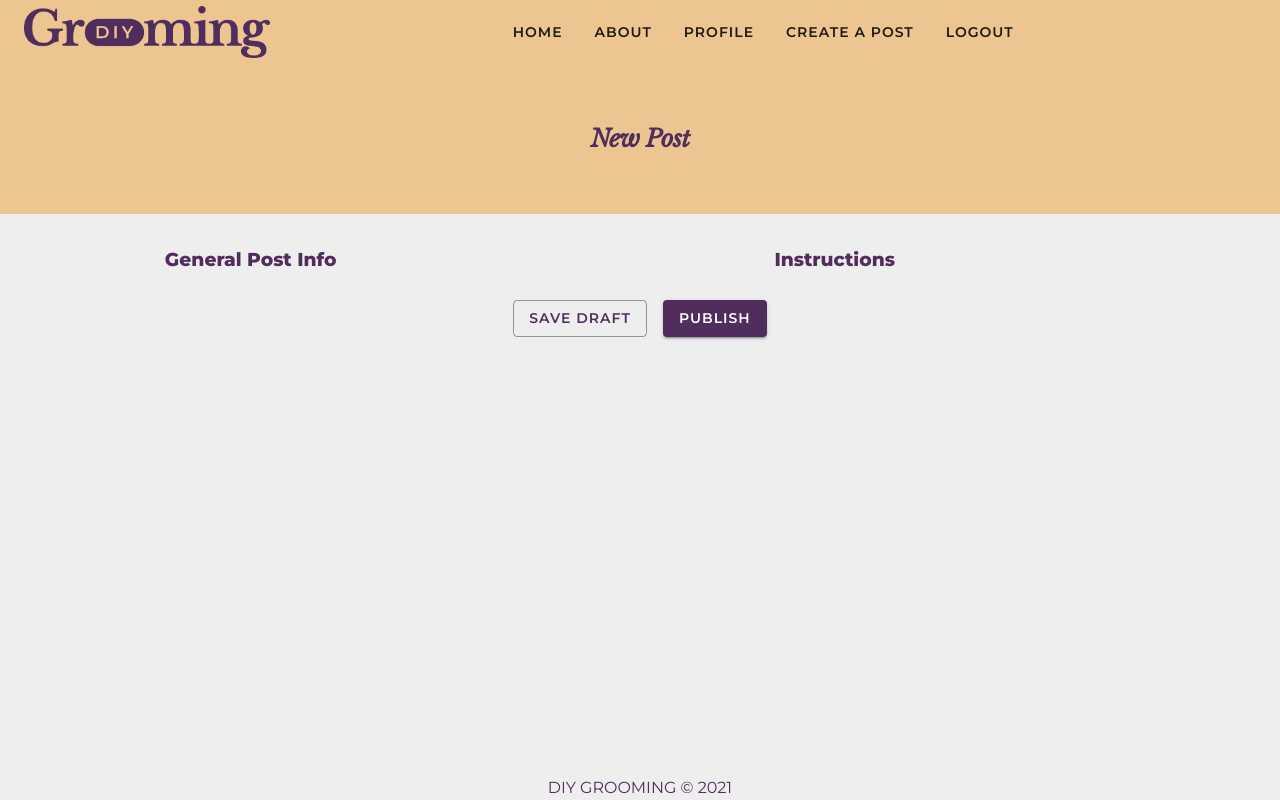
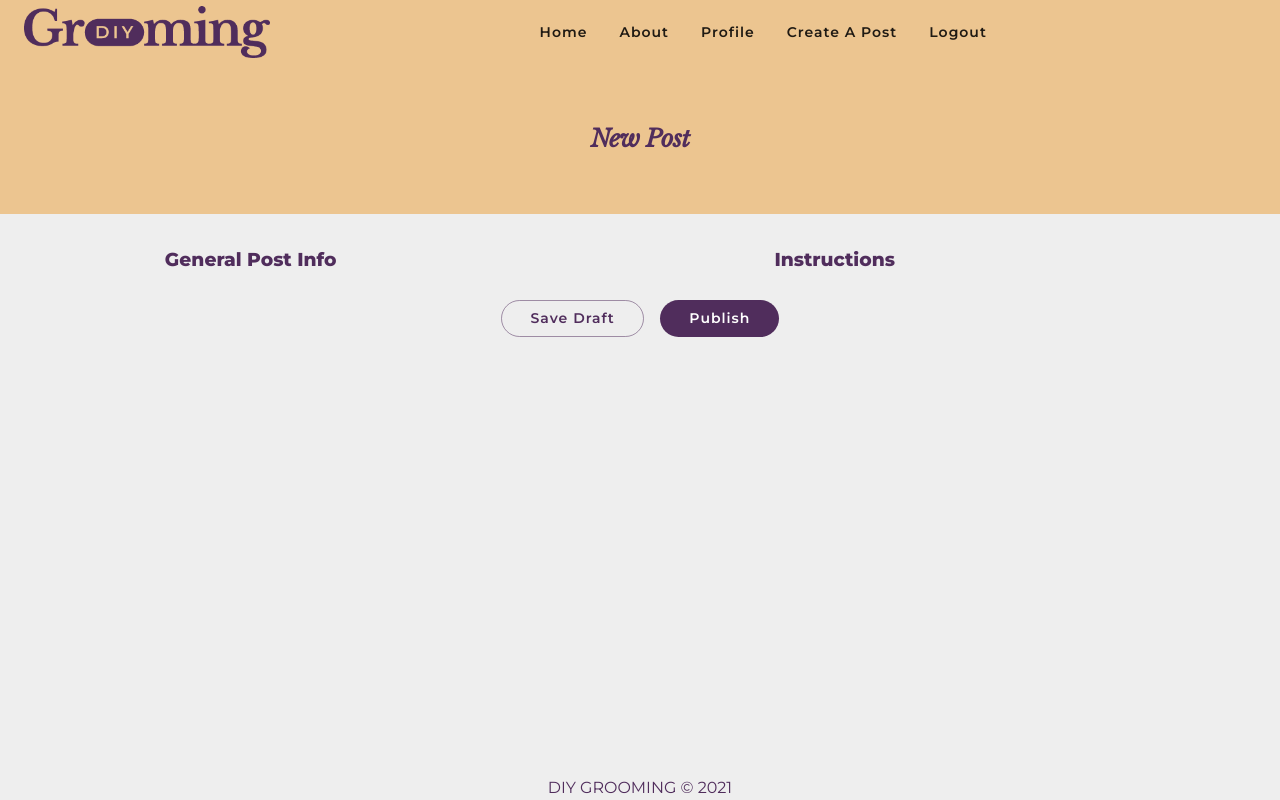
Before and after one commit to winny1212/client-frontend, a React (Create React App) app: page /posts/new in a window 1280 px wide. Built offline with nearby package versions, Linux system fonts and the light colour scheme.

Commit message:
Create shared styled button components  for consistency

```diff
--- a/src/components/posts/forms/PostForm.js
+++ b/src/components/posts/forms/PostForm.js
@@ -9,6 +9,7 @@ import Grid from '@mui/material/Grid';
 // import Typography from '@mui/material/Typography';
 import Stack from '@mui/material/Stack';
 import Button from '@mui/material/Button';
+import { StyledBtn, StyledBtnOutlined } from '../../shared/StyledButtons';
 
 // {_id, breed, dogSize, author, title, description, steps, image, likes, comments, createdAt}
 
@@ -51,8 +52,8 @@ function PostForm() {
         </Grid>
         <Grid item xs={12} md={12}>
           <Stack spacing={2} direction="row" justifyContent="center">
-            <Button variant="outlined">Save Draft</Button>
-            <Button variant="contained">Publish</Button>
+            <StyledBtnOutlined>Save Draft</StyledBtnOutlined>
+            <StyledBtn>Publish</StyledBtn>
           </Stack>
         </Grid>
       </Grid>
--- /dev/null
+++ b/src/components/shared/StyledButtons.js
@@ -0,0 +1,31 @@
+import Button from '@mui/material/Button';
+
+export const StyledBtn = ({ children }) => {
+  return (
+    <Button
+      variant="contained"
+      disableElevation
+      sx={{
+        px: '1.8rem',
+        borderRadius: '1.5rem',
+      }}
+    >
+      {children}
+    </Button>
+  );
+};
+
+export const StyledBtnOutlined = ({ children }) => {
+  return (
+    <Button
+      variant="outlined"
+      disableElevation
+      sx={{
+        px: '1.8rem',
+        borderRadius: '1.5rem',
+      }}
+    >
+      {children}
+    </Button>
+  );
+};
--- a/src/components/styles/DIYtheme.js
+++ b/src/components/styles/DIYtheme.js
@@ -87,7 +87,7 @@ const theme = (mode) =>
         fontFamily: global.fontSecondary,
         fontWeight: 600,
         letterSpacing: 1,
-        // textTransform: 'uppercase',
+        textTransform: 'capitalize',
       },
       subtitle1: {
         fontFamily: global.fontSecondary,
```
